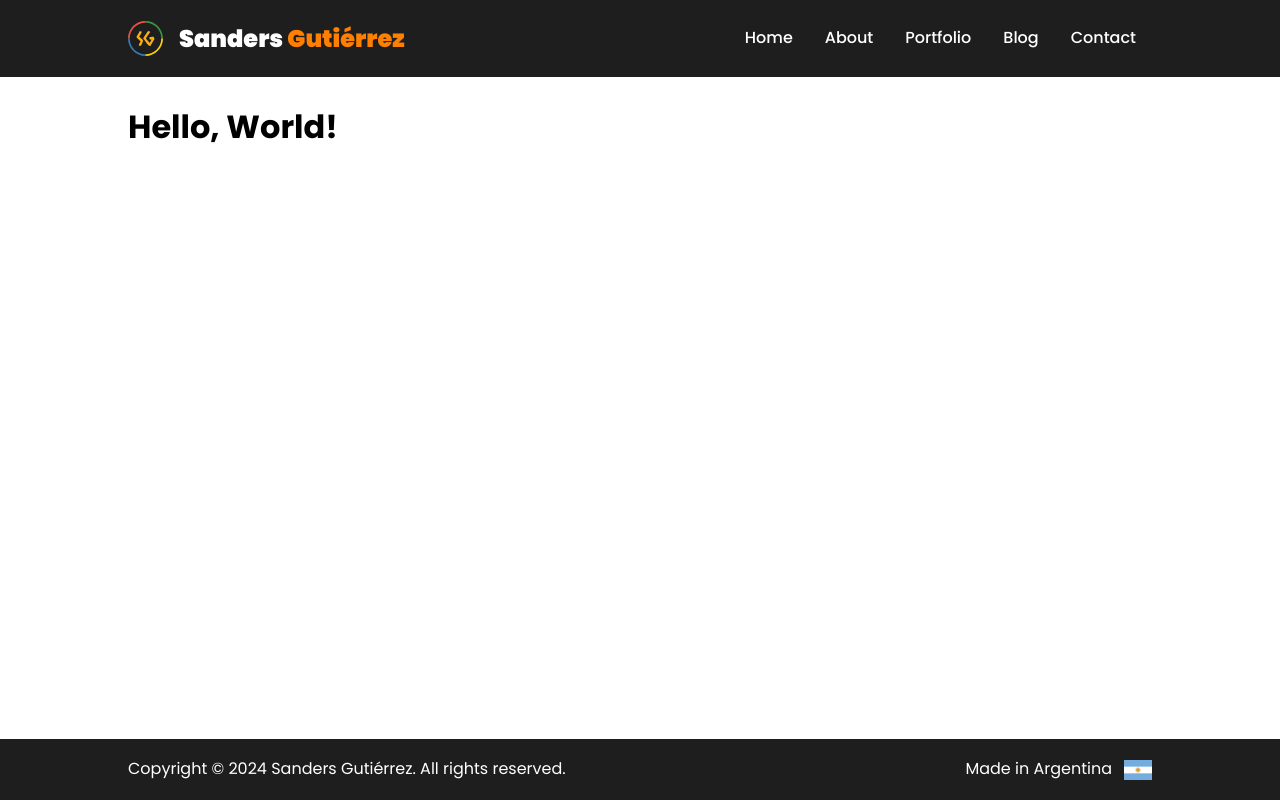
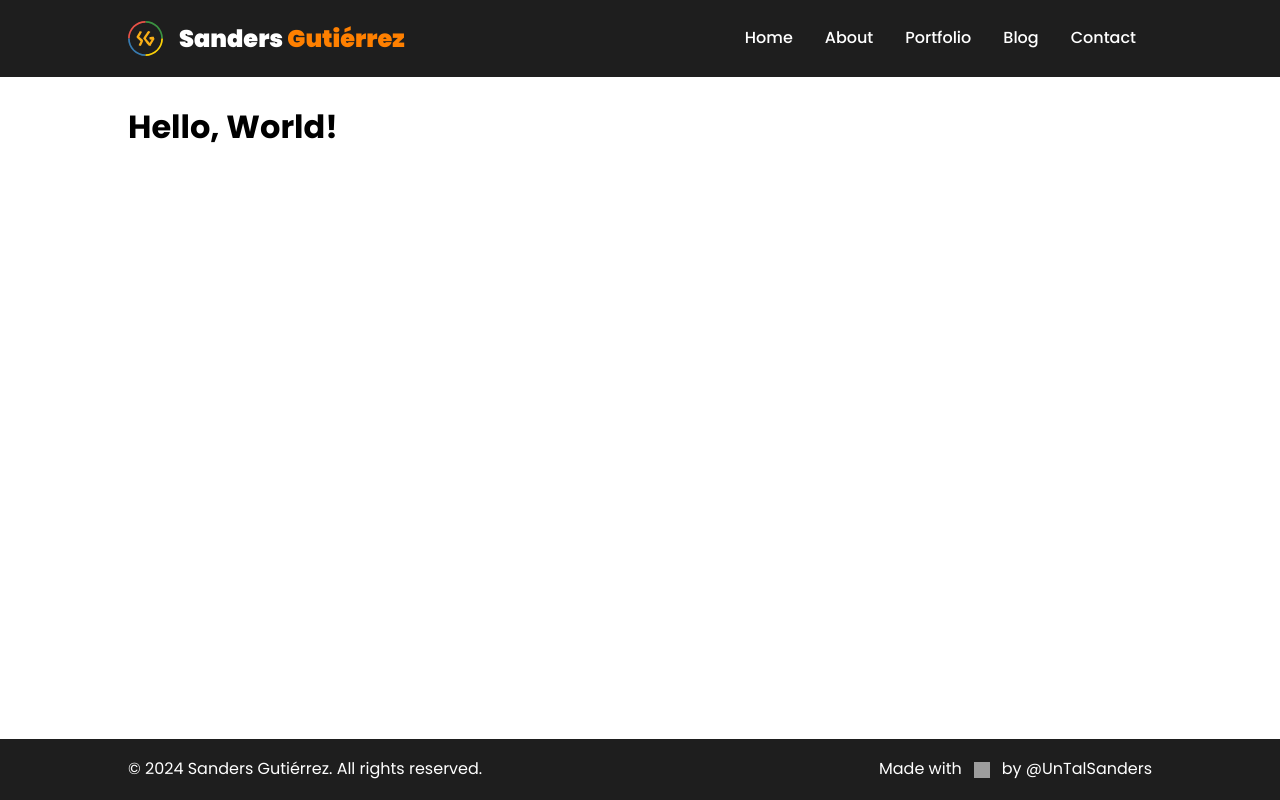
Before and after one commit to untalsanders/untalsanders.github.io, a Next.js app: page / in a window 1280 px wide. Built offline with nearby package versions, Linux system fonts and the light colour scheme; grey boxes are pictures that could not be loaded.

Commit message:
chore: footer is ok
Signed-off-by: Sanders Gutiérrez <ing.sanders@gmail.com>

```diff
--- a/src/app/layout.tsx
+++ b/src/app/layout.tsx
@@ -1,8 +1,15 @@
 import styles from '@/assets/css/Layout.module.css'
 import '@/assets/css/globals.css'
 import { Footer, Header } from '@/components'
+import { Metadata } from 'next'
 import { Poppins } from 'next/font/google'
-import Head from 'next/head'
+
+export const metadata: Metadata = {
+    title: 'Sanders Gutiérrez',
+    icons: {
+        icon: '/favicon.svg',
+    }
+}
 
 const poppins = Poppins({
     subsets: ['latin'],
@@ -18,12 +25,6 @@ export default function RootLayout({
 }>) {
     return (
         <html lang="en" className={poppins.className}>
-            <Head>
-                <meta charSet="UTF-8" />
-                <meta name="viewport" content="width=device-width, initial-scale=1.0" />
-                <link rel="icon" href="/favicon.svg" type="image/svg+xml" />
-                <title>Sanders Gutiérrez</title>
-            </Head>
             <body className={styles.Layout}>
                 <Header />
                 <main>{children}</main>
--- a/src/components/Footer.tsx
+++ b/src/components/Footer.tsx
@@ -2,12 +2,13 @@
 
 import styles from '@/assets/css/Footer.module.css'
 
-const Copyright = () => <div>Copyright &copy; 2024 Sanders Gutiérrez. All rights reserved.</div>
+const Copyright = () => <div>&copy; 2024 Sanders Gutiérrez. All rights reserved.</div>
 
 const MadeIn = () => (
     <div className={styles.Footer__Content_MadeIn}>
-        <span>Made in Argentina</span>
-        <img src="/images/flag-argentina.svg" alt="flag-argentina" width={28} height={20} />
+        <span>Made with</span>
+        <img src="/images/icon-heart.svg" alt="love-heart" width={16} height={16} />
+        { 'by @UnTalSanders' }
     </div>
 )
 
```
